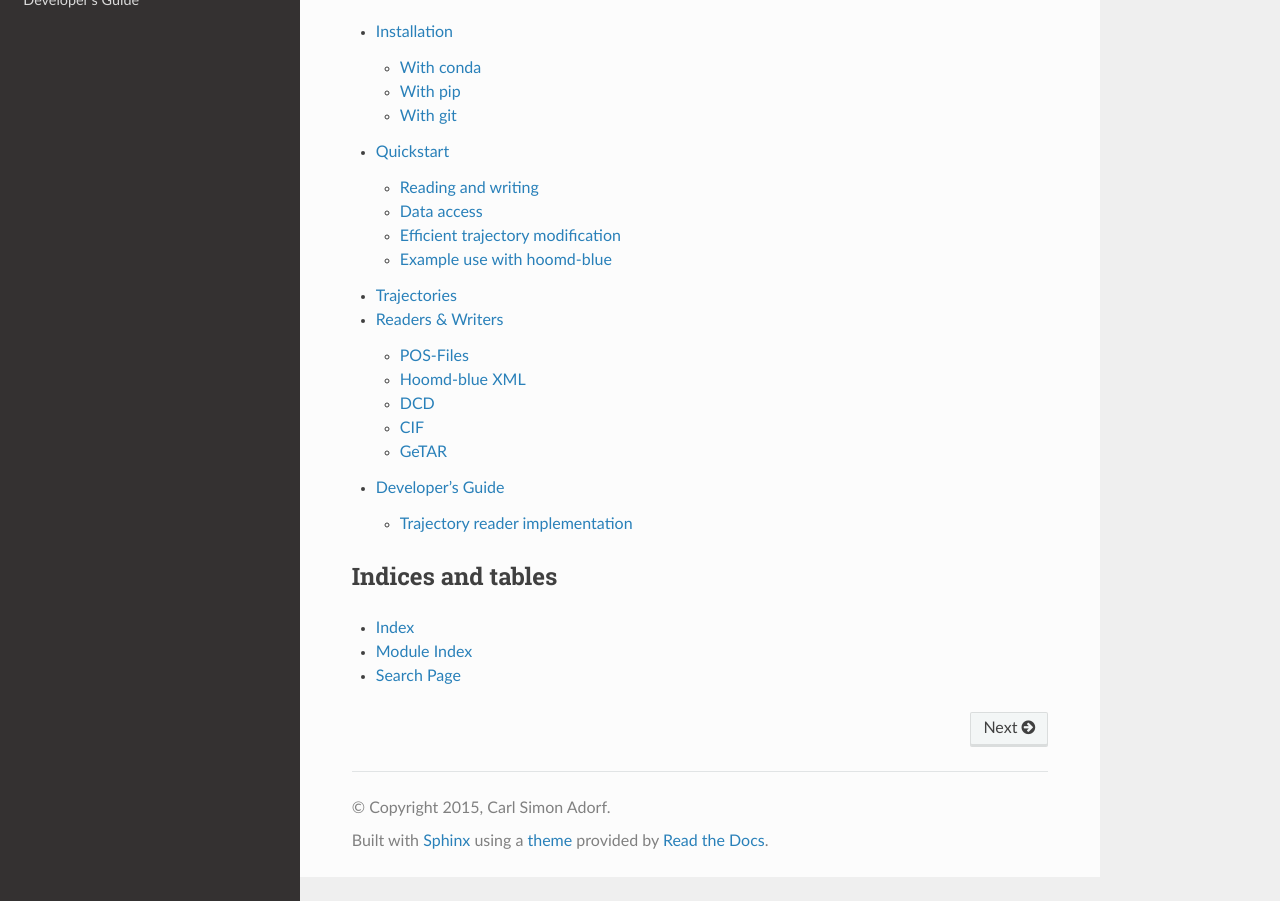
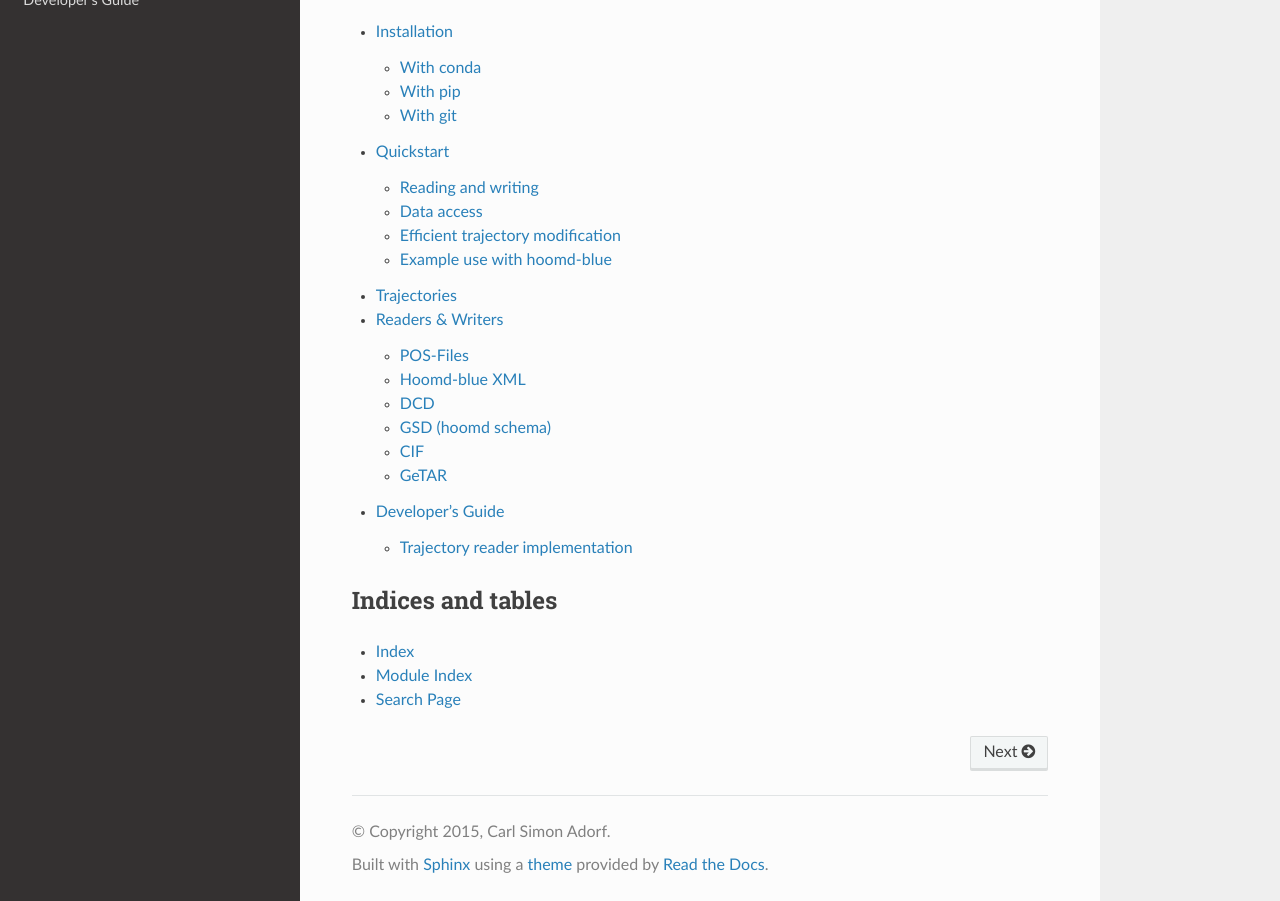
Before and after one commit to glotzerlab/garnett, a Sphinx documentation site: the page built from doc/index.rst, in a window 1280 px wide and 1165 px high, cut to the strip 264-1165 px from the top of the window. Built offline with Sphinx 7.4.7 and the Read the Docs theme 2.0.0, drawn with Linux system fonts in a browser that asks for light colours.

Commit message:
Add hoomd gsd file reader API to documentation.

```diff
--- a/doc/readerswriters.rst
+++ b/doc/readerswriters.rst
@@ -28,6 +28,13 @@ DCD
     :members:
     :undoc-members:
 
+GSD (hoomd schema)
+------------------
+
+.. automodule:: glotzformats.gsdhoomdfilereader
+    :members:
+    :undoc-members:
+
 CIF
 ---
 
```
